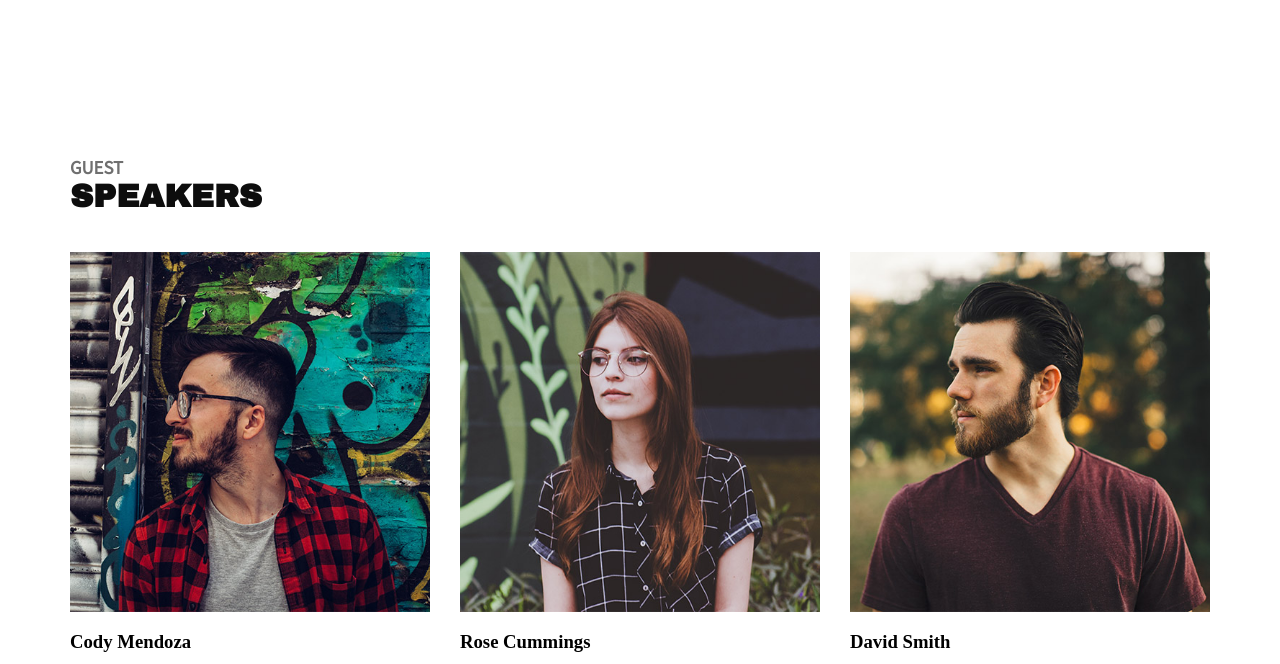
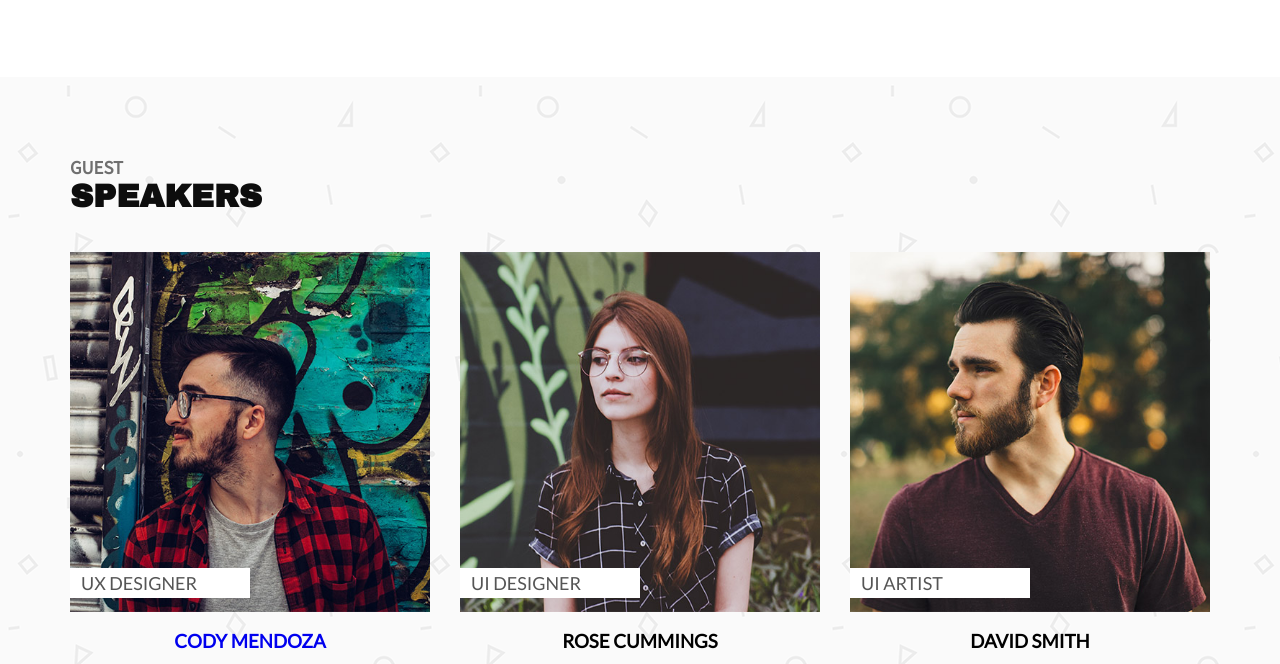
Before and after one commit to cmcoke/ux-ui-conference, a website: page app/index.html in a window 1280 px wide. Shown: the part 1398-2062 px from the top of the page. Drawn offline with nearby package versions, Linux system fonts and the light colour scheme.

Commit message:
Completed speakers section

```diff
--- /dev/null
+++ b/app/assets/styles/modules/_speaker.css
@@ -0,0 +1,48 @@
+.speaker{
+  position: relative;
+
+  &__background-image{
+    background: url('../../assets/images/speakers-bg.png');
+    min-height: 100%;
+    position: relative;
+    background-attachment: fixed;
+  }
+
+  &__name{
+    text-transform: uppercase;
+    font-family:$font-lato;
+    margin-bottom: 0;
+    text-align: center;
+  }
+
+  &__occupation{
+    position: absolute;
+    bottom:9%;
+    width:50%;
+    padding-top: 0.3125rem;
+    padding-bottom: 0.3125rem;
+    padding-left: 0.6875rem;
+    color: #555;
+    background-color: #fff;
+    text-transform: uppercase;
+    font-family:$font-lato;
+    font-size:1.125rem;
+    margin-top: 0;
+
+  }
+
+  &__modal-link{
+      transition: 250ms ease;
+  }
+
+  &__modal-link:visited{
+    color: black;
+
+  }
+
+  &__modal-link:hover{
+    color: $blue;
+  }
+
+
+}
--- a/app/assets/styles/styles.css
+++ b/app/assets/styles/styles.css
@@ -9,3 +9,4 @@
 @import "modules/_generic-content";
 @import "modules/_hero";
 @import "modules/_about";
+@import "modules/_speaker";
--- a/app/index.html
+++ b/app/index.html
@@ -97,29 +97,33 @@
 
 
   <!-- Guest Speakers -->
-  <section class="page-section">
+  <section class="page-section speaker__background-image">
     <div class="container">
       <h3 class="heading heading--small">Guest</h3>
       <h1 class="heading">Speakers</h1>
       <div class="grid">
 
         <div class="col-xs-12 col-sm-6 col-md-4 ">
+          <a href="#" class="speaker__modal-link">
             <div class="speaker">
               <picture>
                 <source srcset="assets/images/speaker-1--desktop.jpg 500w" media="(min-width: 1380px)">
                 <source srcset="assets/images/speaker-1--tablet--landscape.jpg 500w" media="(min-width: 1024px)">
                 <source srcset="assets/images/speaker-1--tablet--portrait.jpg 500w" media="(min-width: 768px)">
                 <source srcset="assets/images/speaker-1--mobile--landscape.jpg 600w" media="(min-width: 640px)">
-              <img class="lazyload flex-img" src="assets/images/speaker-1--mobile-portrait.jpg" alt="profile picture of a speaker">
+                <img class="lazyload flex-img speaker__img" src="assets/images/speaker-1--mobile-portrait.jpg" alt="profile picture of a speaker">
               </picture>
+
               <div class="speaker__info">
                 <h3 class="speaker__name">Cody Mendoza</h3>
                 <p class="speaker__occupation">ux designer</p>
               </div>
             </div>
+          </a>
         </div>
 
         <div class="col-xs-12 col-sm-6 col-md-4 ">
+          <a href="" class="speaker__modal-link">
             <div class="speaker">
               <picture>
                 <source srcset="assets/images/speaker-2--desktop.jpg 500w" media="(min-width: 1380px)">
@@ -133,9 +137,11 @@
                 <p class="speaker__occupation">ui designer</p>
               </div>
             </div>
+          </a>
         </div>
 
         <div class="col-xs-12 col-sm-6 col-md-4 ">
+          <a href="" class="speaker__modal-link">
             <div class="speaker">
               <picture>
                 <source srcset="assets/images/speaker-3--desktop.jpg 500w" media="(min-width: 1380px)">
@@ -149,9 +155,11 @@
                 <p class="speaker__occupation">ui artist</p>
               </div>
             </div>
+          </a>
         </div>
 
         <div class="col-xs-12 col-sm-6 col-md-4 ">
+          <a href="" class="speaker__modal-link">
             <div class="speaker">
               <picture>
                 <source srcset="assets/images/speaker-4--desktop.jpg 500w" media="(min-width: 1380px)">
@@ -165,9 +173,11 @@
                 <p class="speaker__occupation">ux product manager</p>
               </div>
             </div>
+          </a>
         </div>
 
         <div class="col-xs-12 col-sm-6 col-md-4 ">
+          <a href="" class="speaker__modal-link">
             <div class="speaker">
               <picture>
                 <source srcset="assets/images/speaker-5--desktop.jpg 500w" media="(min-width: 1380px)">
@@ -181,9 +191,11 @@
                 <p class="speaker__occupation">digital designer</p>
               </div>
             </div>
+          </a>
         </div>
 
         <div class="col-xs-12 col-sm-6 col-md-4 ">
+          <a href="" class="speaker__modal-link">
             <div class="speaker">
               <picture>
                 <source srcset="assets/images/speaker-6--desktop.jpg 500w" media="(min-width: 1380px)">
@@ -197,8 +209,8 @@
                 <p class="speaker__occupation">visual designer</p>
               </div>
             </div>
+          </a>
         </div>
-
       </div>
     </div>
   </section>
--- a/app/temp/styles/styles.css
+++ b/app/temp/styles/styles.css
@@ -1975,3 +1975,46 @@ a{
       margin-top: 4.375rem
   }
   }
+.speaker{
+  position: relative;
+
+
+}
+.speaker__background-image{
+    background: url('../../assets/images/speakers-bg.png');
+    min-height: 100%;
+    position: relative;
+    background-attachment: fixed;
+  }
+.speaker__name{
+    text-transform: uppercase;
+    font-family:'Lato', sans-serif;
+    margin-bottom: 0;
+    text-align: center;
+  }
+.speaker__occupation{
+    position: absolute;
+    bottom:9%;
+    width:50%;
+    padding-top: 0.3125rem;
+    padding-bottom: 0.3125rem;
+    padding-left: 0.6875rem;
+    color: #555;
+    background-color: #fff;
+    text-transform: uppercase;
+    font-family:'Lato', sans-serif;
+    font-size:1.125rem;
+    margin-top: 0;
+
+  }
+.speaker__modal-link{
+      -webkit-transition: 250ms ease;
+      transition: 250ms ease;
+  }
+.speaker__modal-link:visited{
+    color: black;
+
+  }
+.speaker__modal-link:hover{
+    color: #1088C9;
+  }
```
Also changed, not shown: app/assets/images/speaker-1--desktop.jpg, app/assets/images/speaker-2--desktop.jpg, app/assets/images/speaker-3--desktop.jpg, app/assets/images/speaker-4--desktop.jpg, app/assets/images/speaker-5--desktop.jpg, app/assets/images/speaker-6--desktop.jpg, app/assets/images/speakers-bg.png (added). Lines whose indentation alone changed are shown as unchanged.
